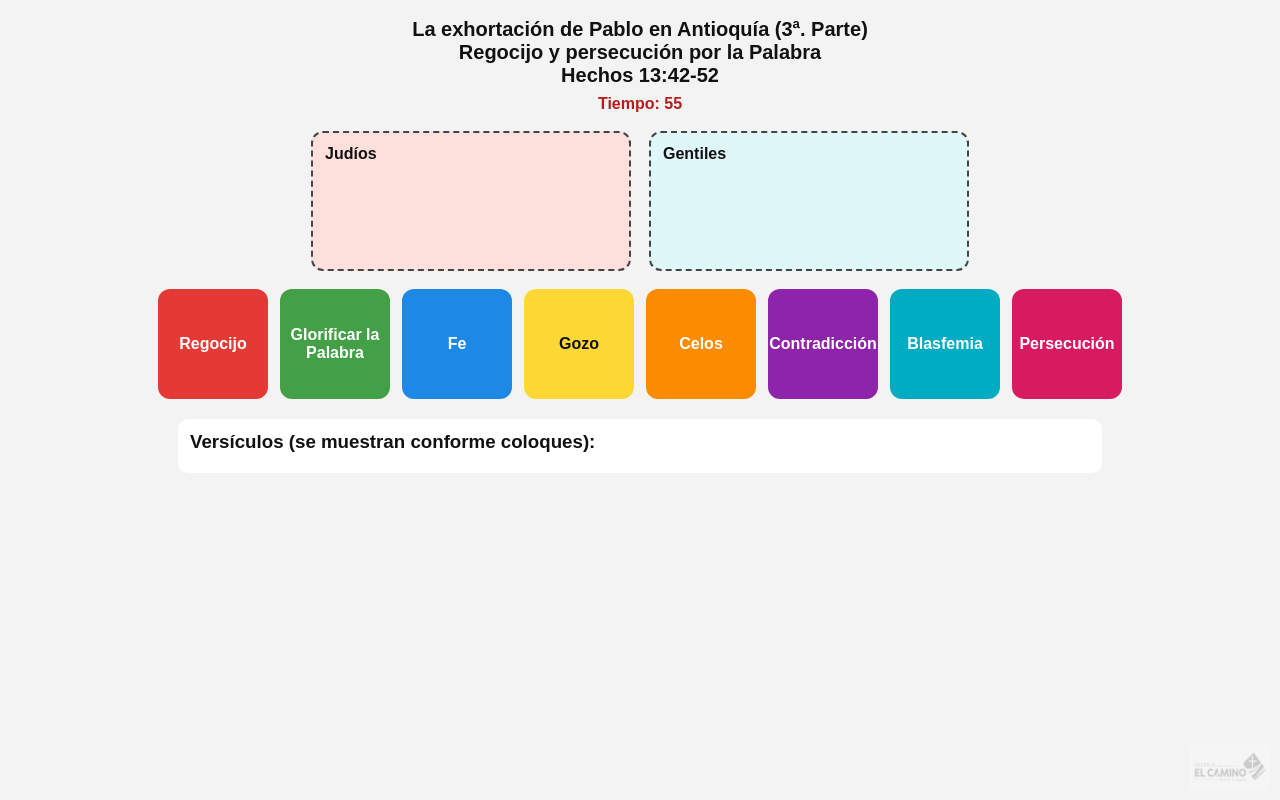
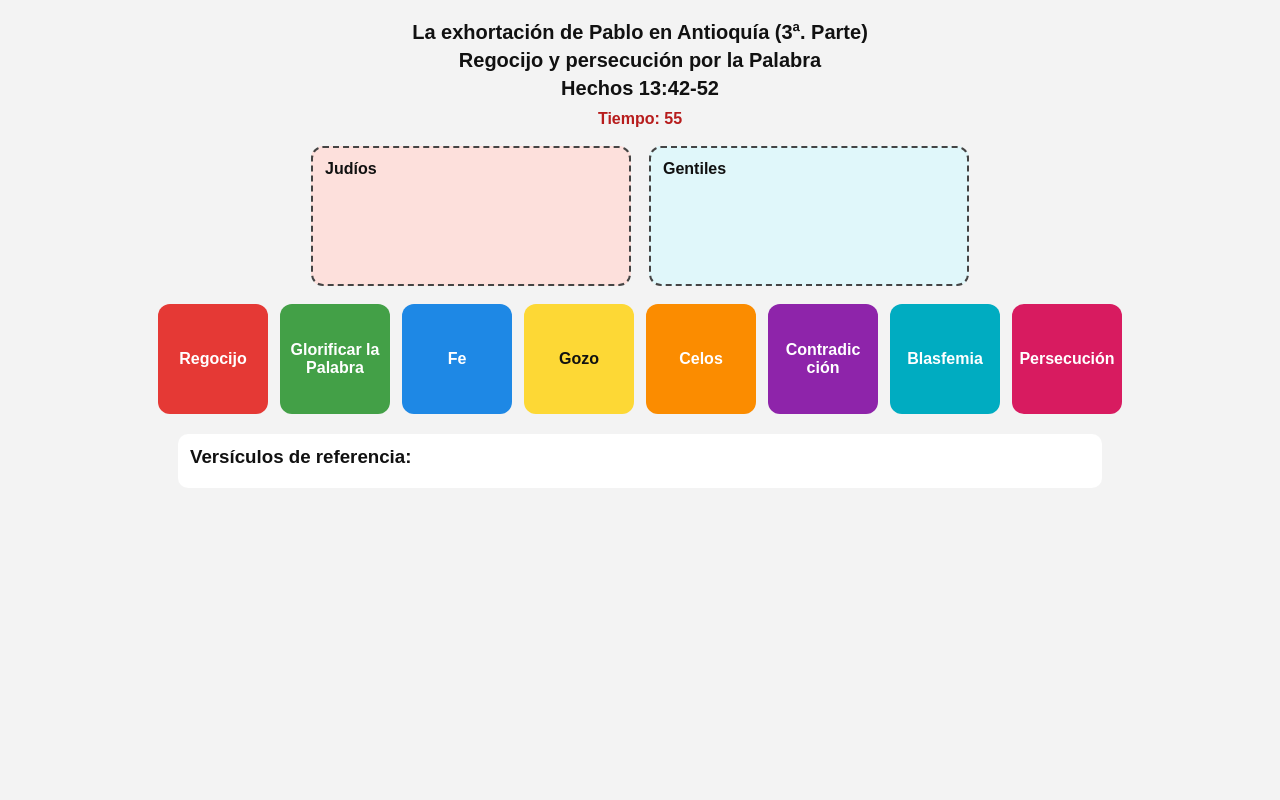
Before and after one commit to johannalpemo-sys/hechos13_juego, a plain HTML site: page index.html in a window 1280 px wide. Drawn offline with Linux system fonts and the light colour scheme.

Commit message:
Add files via upload

```diff
--- a/index.html
+++ b/index.html
@@ -7,8 +7,8 @@
 <style>
   :root{--bg:#f3f3f3;--card-radius:12px}
   body{font-family:Arial,Helvetica,sans-serif;margin:0;padding:18px;background:var(--bg);color:#111}
-  h1{font-size:20px;margin:0 0 8px;text-align:center}
-  .top{max-width:980px;margin:0 auto;position:relative}
+  h1{font-size:20px;margin:0 0 8px;text-align:center;line-height:1.4}
+  .top{max-width:980px;margin:0 auto}
   #timer{font-weight:700;color:#b71c1c;margin-top:6px;text-align:center}
   .container{display:flex;gap:18px;flex-wrap:wrap;justify-content:center;margin-top:18px}
   .dropzone{flex:0 1 320px;min-height:140px;border-radius:12px;border:2px dashed #444;padding:12px;background:#fff;box-sizing:border-box;display:flex;flex-direction:column;gap:10px;align-items:center;transition:height .25s ease}
@@ -29,23 +29,15 @@
     .dropzone{flex-basis:90%}
     .item{width:96px;height:96px}
   }
-  /* Logo marca de agua */
-  #logoMarcaAgua {
-    position: fixed;
-    bottom: 10px;
-    right: 10px;
-    width: 80px;
-    opacity: 0.2;
-    pointer-events: none;
-    z-index: 0;
-  }
 </style>
 </head>
 <body>
 <div class="top">
-  <h1>La exhortación de Pablo en Antioquía (3ª. Parte)<br>
-  Regocijo y persecución por la Palabra<br>
-  Hechos 13:42-52</h1>
+  <h1>
+    La exhortación de Pablo en Antioquía (3ª. Parte)<br>
+    Regocijo y persecución por la Palabra<br>
+    Hechos 13:42-52
+  </h1>
   <div id="timer">Tiempo: 60</div>
 
   <div class="container">
@@ -64,7 +56,7 @@
     <div class="item-wrapper"><div class="item" data-type="positivo" style="background:#FDD835;color:#111">Gozo</div></div>
 
     <div class="item-wrapper"><div class="item" data-type="negativo" style="background:#FB8C00">Celos</div></div>
-    <div class="item-wrapper"><div class="item" data-type="negativo" style="background:#8E24AA">Contradicción</div></div>
+    <div class="item-wrapper"><div class="item" data-type="negativo" style="background:#8E24AA">Contradic<br>ción</div></div>
     <div class="item-wrapper"><div class="item" data-type="negativo" style="background:#00ACC1">Blasfemia</div></div>
     <div class="item-wrapper"><div class="item" data-type="negativo" style="background:#D81B60">Persecución</div></div>
   </div>
@@ -73,7 +65,7 @@
   <audio id="wrongSound" src="wrong.mp3" preload="auto"></audio>
 
   <div id="versiculos">
-    <h3>Versículos (se muestran conforme coloques):</h3>
+    <h3>Versículos de referencia:</h3>
     <div id="versiculos-items"></div>
   </div>
 
@@ -84,9 +76,6 @@
     </div>
   </div>
 </div>
-
-<!-- Logo como marca de agua -->
-<img src="logo.png" id="logoMarcaAgua" alt="Logo Iglesia">
 
 <script>
 const versiculos = {
@@ -129,7 +118,7 @@ let originalParent = null;
 function onStart(e){
   if(gameOver) return;
   const isTouch = e.type==="touchstart";
-  const ev = isTouch?e.touches[0]:e;
+  const ev = isTouch ? e.touches[0] : e;
   const wrapper = this.parentElement;
   const item = this;
   if(item.dataset.locked==="true") return;
@@ -138,13 +127,13 @@ function onStart(e){
   originalParent = wrapper.parentElement;
 
   const rect = wrapper.getBoundingClientRect();
-  offsetX = ev.clientX - rect.left + window.scrollX;
-  offsetY = ev.clientY - rect.top + window.scrollY;
+  offsetX = ev.clientX - rect.left;
+  offsetY = ev.clientY - rect.top;
 
   document.body.appendChild(wrapper);
-  wrapper.style.position = "absolute";
+  wrapper.style.position = "fixed"; // fixed evita problemas con scroll
   wrapper.style.left = rect.left + "px";
-  wrapper.style.top  = rect.top  + "px";
+  wrapper.style.top  = rect.top + "px";
   wrapper.style.zIndex = 9999;
 
   if(isTouch) e.preventDefault();
@@ -153,11 +142,11 @@ function onStart(e){
 function onMove(e){
   if(!current) return;
   const isTouch = e.type==="touchmove";
-  const ev = isTouch?e.touches[0]:e;
+  const ev = isTouch ? e.touches[0] : e;
   if(isTouch) e.preventDefault();
 
-  current.style.left = (ev.clientX - offsetX + window.scrollX) + "px";
-  current.style.top  = (ev.clientY - offsetY + window.scrollY) + "px";
+  current.style.left = (ev.clientX - offsetX) + "px";
+  current.style.top  = (ev.clientY - offsetY) + "px";
 }
 
 function onEnd(e){
@@ -192,6 +181,7 @@ function onEnd(e){
     wrapper.style.top = "";
     wrapper.style.zIndex = "";
   }
+
   current = null;
 }
 
```
